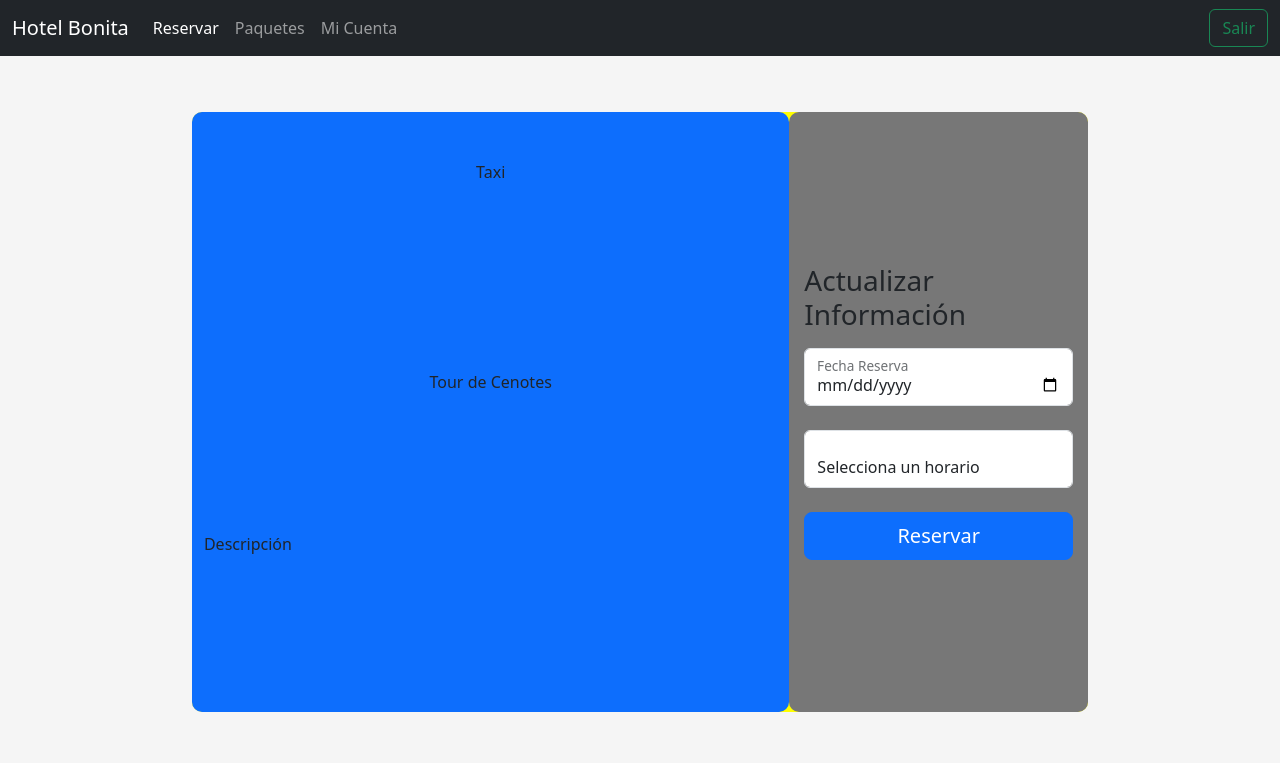
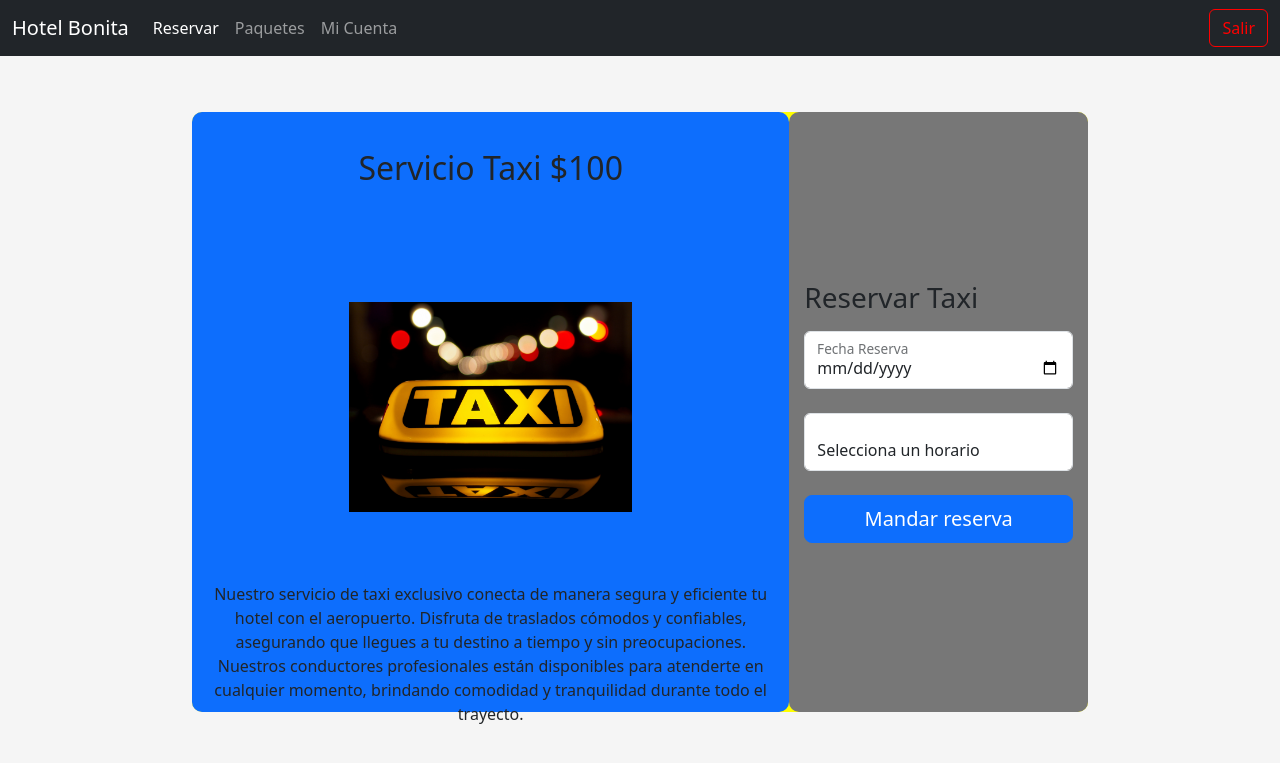
Before and after one commit to OscarF17/bd-final, a Flask app: page /taxi in a window 1280 px wide. Shown: the top 763 px of the page. Run offline with Flask 3, Linux system fonts and the light colour scheme; a user stored in the database is signed in; data comes from the database, SQL or seed files in the repository; some libraries are stand-ins or nearby versions.

Commit message:
Agrege detalles a las paginas de servicios

```diff
--- a/static/css/styles.css
+++ b/static/css/styles.css
@@ -198,25 +198,29 @@
     }
 
     #titulo {
-      flex-basis: 20%;
-      justify-content: center;
-      text-align: center;
+
+
+      justify-content: center; /* Centra horizontalmente */
+      align-items: center;
       display: flex;
-  justify-content: center;
-  align-items: center;
+      min-height: 120px;
+
     }
 
     #imagen {
-      flex-basis: 50%;
+
       display: flex;
-  justify-content: center;
-  align-items: center;
+      justify-content: center;
+      align-items: center;
+      max-height: 350px;
+
     }
 
     #descripcion {
-      flex-basis: 30%;
+
       display: flex;
       text-align: center;
+
 
 
       margin-left: 2%;
@@ -237,7 +241,7 @@
 
   display: flex;
   max-width: 80%;
-  max-height: 80%;
+  max-height: 60%;
 }
 
   .table-container {
@@ -248,3 +252,7 @@
     td, th {
         padding: 10px 5px;
     }
+
+.btn-outline-success{
+  color: red;
+}
--- a/templates/miCuenta.html
+++ b/templates/miCuenta.html
@@ -35,7 +35,7 @@
                 <a class="nav-link active" href="miCuenta">Mi Cuenta</a>
               </li>
           </ul>
-            <a class="btn btn-outline-success" href="{{ url_for('logout') }}">Salir</a>
+            <a class="btn btn-outline-success" style="color:red; border-color: red;" href="{{ url_for('logout') }}">Salir</a>
         </div>
       </div>
     </nav>
--- a/templates/reservas.html
+++ b/templates/reservas.html
@@ -36,7 +36,7 @@
               </li>
 
           </ul>
-            <a class="btn btn-outline-success" href="{{ url_for('logout') }}">Salir</a>
+          <a class="btn btn-outline-success" style="color:red; border-color: red;" href="{{ url_for('logout') }}">Salir</a>
         </div>
       </div>
     </nav>
--- a/templates/taxi.html
+++ b/templates/taxi.html
@@ -36,7 +36,7 @@
               </li>
 
           </ul>
-            <a class="btn btn-outline-success" href="{{ url_for('logout') }}">Salir</a>
+          <a class="btn btn-outline-success" style="color:red; border-color: red;" href="{{ url_for('logout') }}">Salir</a>
         </div>
       </div>
     </nav>
@@ -47,19 +47,22 @@
     <div id="divServicios">
         <div id="izquierda">
           <div id="titulo">
-            Taxi</div>
-          <div id="imagen">Tour de Cenotes</div>
-          <div id="descripcion">Descripción</div>
+            <br>
+            <br>
+            <h2>Servicio Taxi $100</h2>
+            </div>
+          <div id="imagen"><img src="{{ url_for('static', filename='img/taxi.jpg') }}" class="imagenesServicios"></div>
+          <div id="descripcion">Nuestro servicio de taxi exclusivo conecta de manera segura y eficiente tu hotel con el aeropuerto. Disfruta de traslados cómodos y confiables, asegurando que llegues a tu destino a tiempo y sin preocupaciones. Nuestros conductores profesionales están disponibles para atenderte en cualquier momento, brindando comodidad y tranquilidad durante todo el trayecto.</div>
         </div>
         <div id="derecha">
             <main class="form-signin w-100 m-auto">
-                <form >
+                <form action="/comprarServicio" method="POST">
 
-                  <h1 class="h3 mb-3 fw-normal">Actualizar Información</h1>
+                  <h1 class="h3 mb-3 fw-normal">Reservar Taxi</h1>
 
 
                   <div class="form-floating">
-                      <input type="date" class="form-control" name="fechaReserva" >
+                      <input type="date" class="form-control" name="fechaReserva" required >
                       <label for="fechaReserva">Fecha Reserva</label>
                     </div>
                     <br>
@@ -83,12 +86,16 @@
                   <br>
 
 
-                  <button class="w-100 btn btn-lg btn-primary" type="submit">Reservar</button>
+                  <button class="w-100 btn btn-lg btn-primary" type="submit">Mandar reserva</button>
 
                 </form>
               </main>
         </div>
       </div>
+
+
+
+
 </body>
 
 
```
Also changed, not shown: templates/bares.html (+19 -8 lines), templates/cenotes.html (+5 -3 lines), templates/home.html (+7 -7 lines), static/img/taxi.jpg (added), 1 other file. Lines whose indentation alone changed are shown as unchanged.
